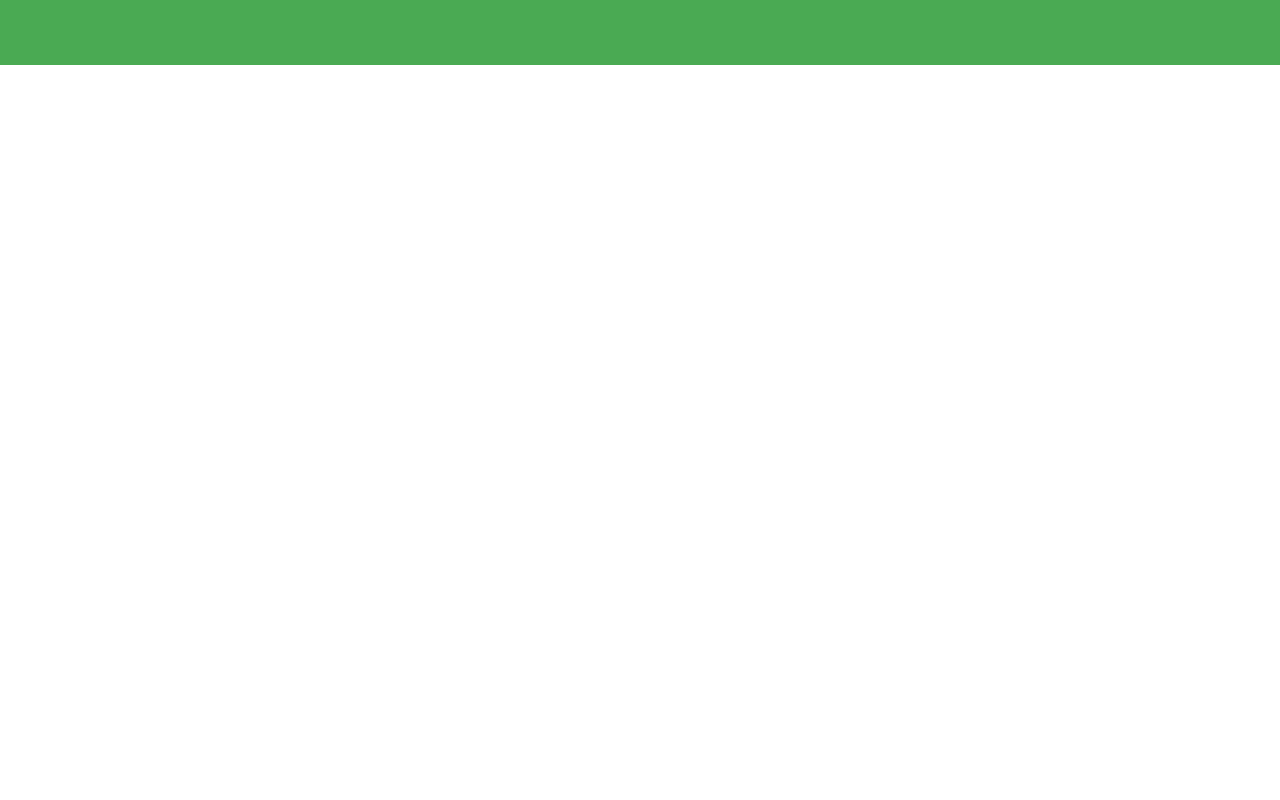
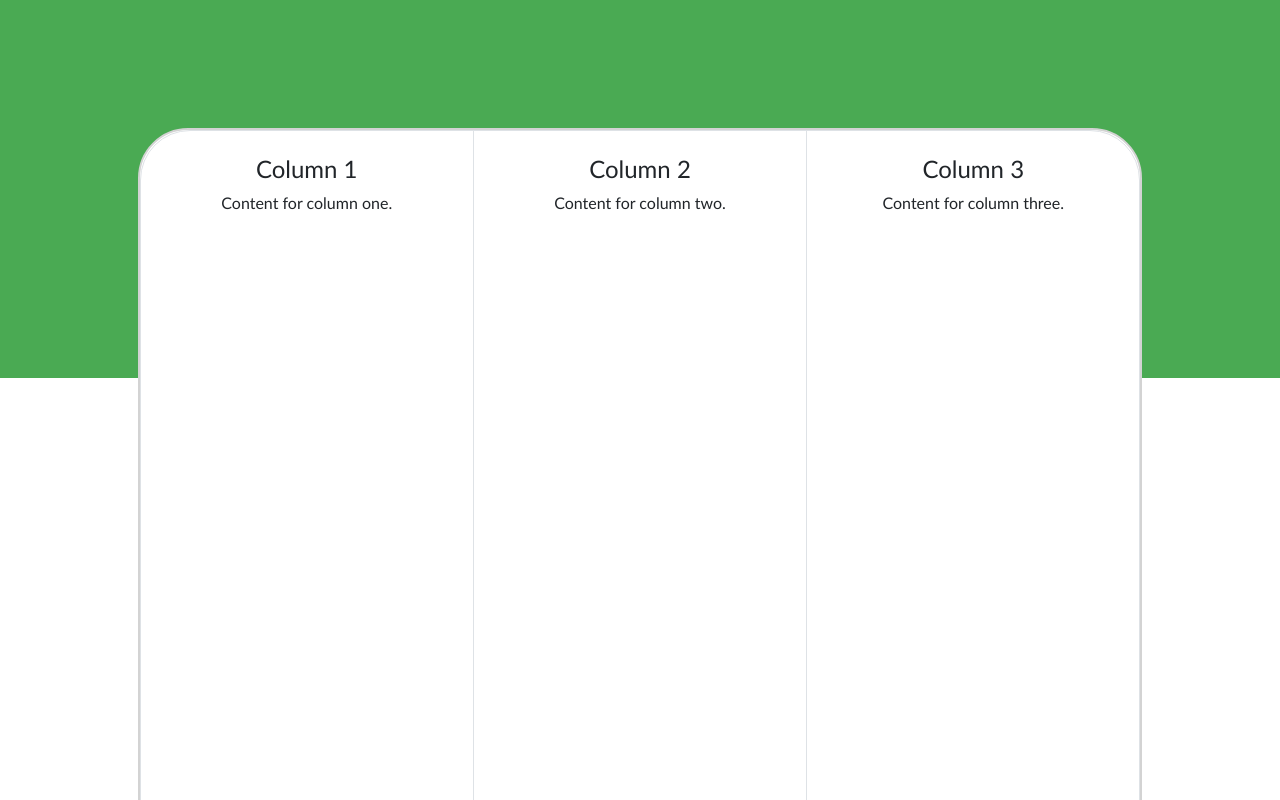
Before and after one commit to Alecay/professional_site, a React (Vite) app in the folder portfolio/: page / in a window 1280 px wide. Shown: the part 1180-1980 px from the top of the page. Before the commit the page ends 1245 px from the top, so only its background shows below. Built offline with nearby package versions, Linux system fonts and the light colour scheme.

Commit message:
Updated Skills

```diff
--- a/portfolio/src/App.tsx
+++ b/portfolio/src/App.tsx
@@ -7,6 +7,7 @@ import "./App.css";
 import ContactNav from "./components/v1/ContactNav";
 import ModernAbout from "./components/v1/ModernAbout";
 import ModernProfile from "./components/v1/ModernProfile";
+import ModernSkills from "./components/v1/ModernSkills";
 
 export default function App() {
   return (
@@ -21,6 +22,7 @@ export default function App() {
       <ContactNav />
       <ModernProfile />
       <ModernAbout />
+      <ModernSkills />
     </div>
   );
 }
--- a/portfolio/src/components/v1/ContactButton.tsx
+++ b/portfolio/src/components/v1/ContactButton.tsx
@@ -2,5 +2,5 @@ import { Button } from "react-bootstrap";
 import styles from "./ContactButton.module.css";
 
 export default function ContactButton() {
-  return <Button className={styles.helloBtn}>Contact Me</Button>;
+  return <Button className={styles.helloBtn}>Contact</Button>;
 }
--- a/portfolio/src/components/v1/ModernAbout.module.css
+++ b/portfolio/src/components/v1/ModernAbout.module.css
@@ -1,7 +1,7 @@
 .aboutContainer {
   background-color: #4aaa53;
   text-align: center;
-  padding: 144px 72px 288px;
+  padding: 144px 72px 144px;
   color: white;
 }
 
@@ -9,6 +9,7 @@
   font-size: 32px;
   font-weight: 800px;
   font-family: "eurostile", sans-serif;
+  margin-bottom: 15px;
 }
 
 .aboutSubtitle {
--- a/portfolio/src/components/v1/ModernProfile.module.css
+++ b/portfolio/src/components/v1/ModernProfile.module.css
@@ -28,4 +28,5 @@
   padding: 0px;
   border-radius: 100%;
   margin-top: 60px;
+  margin-bottom: 200px;
 }
--- /dev/null
+++ b/portfolio/src/components/v1/ModernSkills.module.css
@@ -0,0 +1,32 @@
+.skillsContainer {
+  position: relative;
+  padding-bottom: 100px;
+}
+
+.colorBar {
+  background-color: #4aaa53;
+  position: absolute;
+  top: 0;
+  left: 0;
+  height: 250px;
+  z-index: -10;
+}
+
+.skillsPanel {
+  border-radius: 50px;
+  width: 80%;
+  background-color: white;
+
+  border: 2px solid lightgray;
+  /* box-shadow: 2px 5px rgba(1, 1, 1, 0.1); */
+}
+
+.skillRow {
+  border-radius: 50px;
+  min-height: 1000px;
+}
+
+.skillCol {
+  height: 100%;
+  min-height: 1000px;
+}
--- /dev/null
+++ b/portfolio/src/components/v1/ModernSkills.tsx
@@ -0,0 +1,39 @@
+import { Col, Container, Row } from "react-bootstrap";
+import styles from "./ModernSkills.module.css";
+
+export default function ModernSkills() {
+  return (
+    <Container fluid className={`${styles.skillsContainer}`}>
+      <Container fluid className={`${styles.colorBar}`}></Container>
+      {/* <Container className={`${styles.skillsPanel}`}>
+        <Col className={`${styles.skillCol}`}></Col>
+        <Col></Col>
+        <Col></Col>
+      </Container> */}
+
+      <Container className={`${styles.skillsPanel}`}>
+        <Row
+          className={`${styles.skillRow} text-center border overflow-hidden`}
+        >
+          {/* Column 1 */}
+          <Col className={`${styles.skillCol} p-4 border-end`}>
+            <h4>Column 1</h4>
+            <p>Content for column one.</p>
+          </Col>
+
+          {/* Column 2 */}
+          <Col className={`${styles.skillCol} p-4 border-end`}>
+            <h4>Column 2</h4>
+            <p>Content for column two.</p>
+          </Col>
+
+          {/* Column 3 */}
+          <Col className={`${styles.skillCol} p-4`}>
+            <h4>Column 3</h4>
+            <p>Content for column three.</p>
+          </Col>
+        </Row>
+      </Container>
+    </Container>
+  );
+}
```
